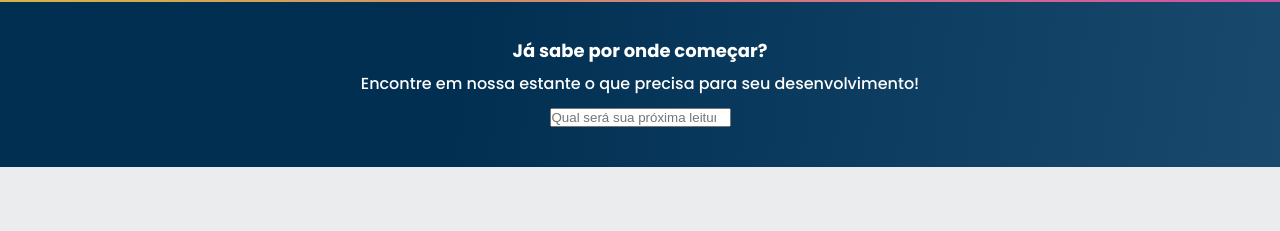
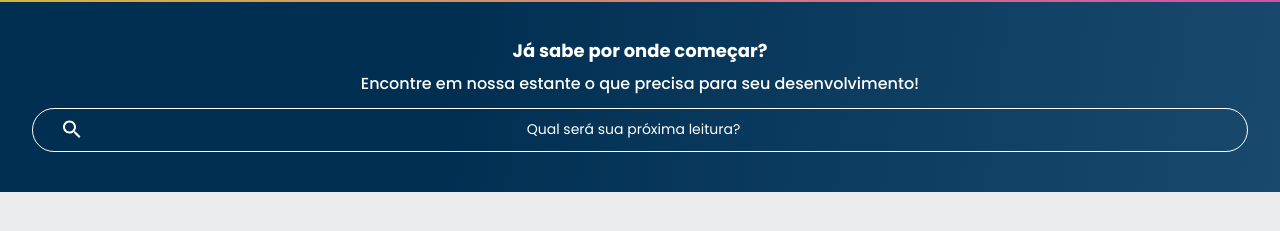
Before and after one commit to arthur10vieira/alurabooks-aula01, a plain HTML site: page index.html in a window 1280 px wide. Shown: the part 73-304 px from the top of the page. Drawn offline with Linux system fonts and the light colour scheme.

Commit message:
Adicionando a barra de pesquisa

```diff
--- a/src/styles/banner.css
+++ b/src/styles/banner.css
@@ -14,3 +14,22 @@
     font-weight: 500;
     padding: 1em 0;
 }
+
+.banner__pesquisa {
+    background-color: transparent;
+    border: solid 1px var(--branco);
+    color: var(--branco);
+    border-radius: 24px;
+    padding: 1em;
+    width: 100%;
+}
+
+.banner__pesquisa::placeholder {
+    font-family: var(--fonte-principal);
+    font-size: 14px;
+    font-weight: 400;
+    text-align: center;
+    color: var(--branco);
+    background: url('../assets/lupa.svg') no-repeat;
+    background-position: 1em;
+}
```
Also changed, not shown: src/assets/lupa.svg (added).
